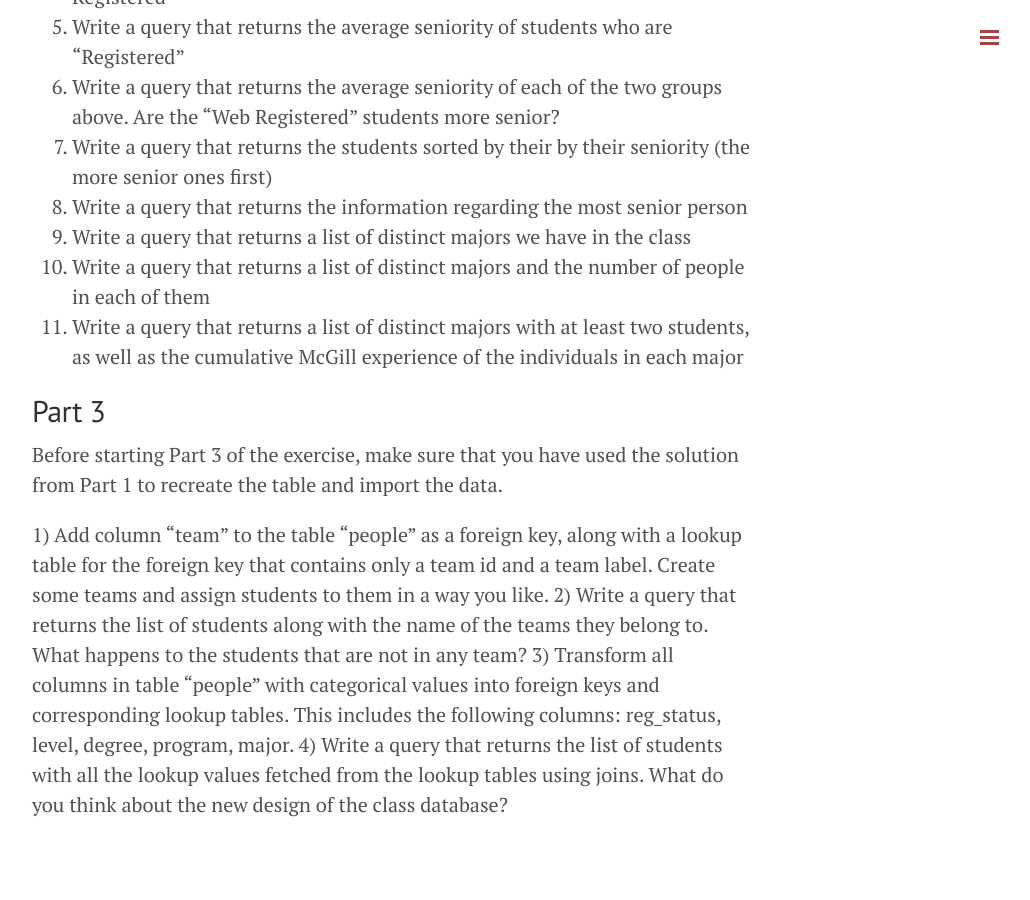
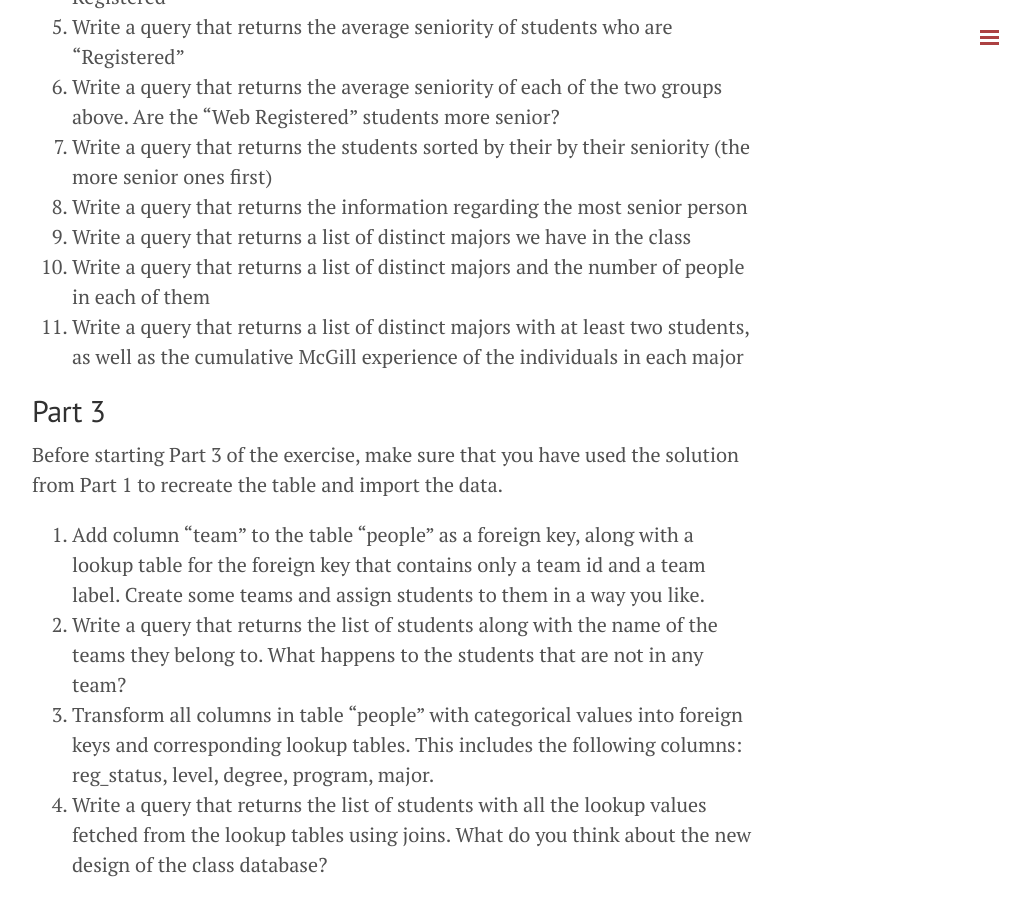
Before and after one commit to retrography/data-management, a Jekyll site: the page built from exercises/exercise_01.markdown, in a window 1280 px wide and 900 px high, scrolled down 2314 px. Shown: the whole window, without its empty margins (248-1278 px from the left). Built offline with Jekyll 4.4.1, drawn with Linux system fonts in a browser that asks for light colours; Markdown is read by kramdown in place of the engine named in the settings; before the commit the page ends 3154 px from its top, so only the background shows below that.

Commit message:
Update exercise_01.markdown

```diff
--- a/exercises/exercise_01.markdown
+++ b/exercises/exercise_01.markdown
@@ -71,7 +71,7 @@ Now check your email and save the `.csv` file you have received. This is the lis
 
 Before starting Part 3 of the exercise, make sure that you have used the solution from Part 1 to recreate the table and import the data.
 
-1) Add column "team" to the table "people" as a foreign key, along with a lookup table for the foreign key that contains only a team id and a team label. Create some teams and assign students to them in a way you like.
-2) Write a query that returns the list of students along with the name of the teams they belong to. What happens to the students that are not in any team?
-3) Transform all columns in table "people" with categorical values into foreign keys and corresponding lookup tables. This includes the following columns: reg_status, level, degree, program, major.
-4) Write a query that returns the list of students with all the lookup values fetched from the lookup tables using joins. What do you think about the new design of the class database?
+1. Add column "team" to the table "people" as a foreign key, along with a lookup table for the foreign key that contains only a team id and a team label. Create some teams and assign students to them in a way you like.
+2. Write a query that returns the list of students along with the name of the teams they belong to. What happens to the students that are not in any team?
+3. Transform all columns in table "people" with categorical values into foreign keys and corresponding lookup tables. This includes the following columns: reg_status, level, degree, program, major.
+4. Write a query that returns the list of students with all the lookup values fetched from the lookup tables using joins. What do you think about the new design of the class database?
```
